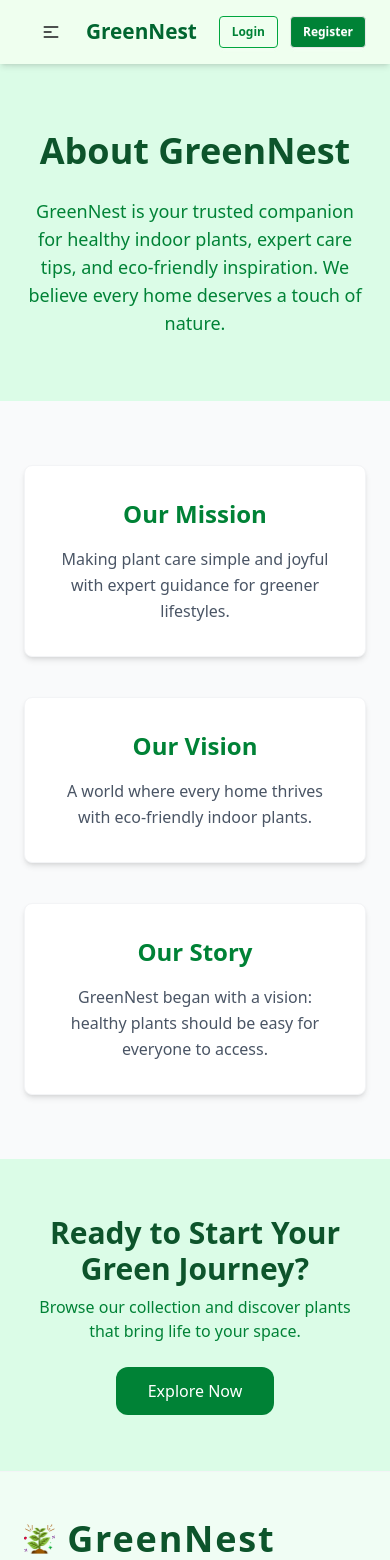
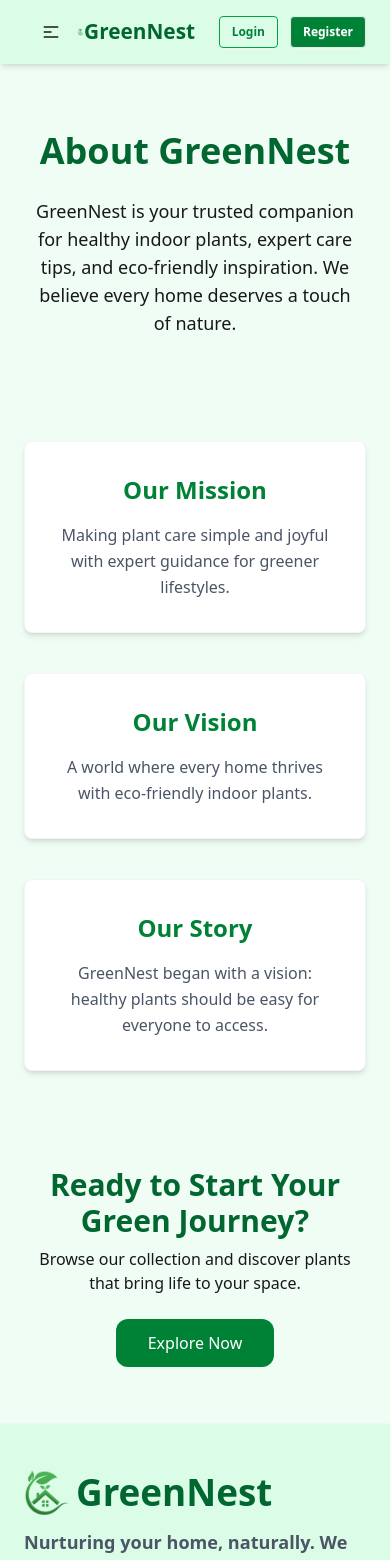
Before and after one commit to Islamul-Hoque/GreenNest, a React (Vite) app: page /about in a window 390 px wide. Shown: the top 1560 px of the page. Built offline with nearby package versions, Linux system fonts and the light colour scheme; no server answers.

Commit message:
feat(about): update About section with improved hero, mission/vision/story cards, and CTA

```diff
--- a/src/Components/ExpertCard.jsx
+++ b/src/Components/ExpertCard.jsx
@@ -21,7 +21,7 @@ const ExpertCard = () => {
     };
 
     return (
-        <div className="pt-12 pb-16 bg-gray-100">
+        <div className="pt-12 pb-16">
             <div className="mx-auto px-4">
                 <motion.h2 initial={{ opacity: 0, y: -20 }} whileInView={{ opacity: 1, y: 0 }}  transition={{ duration: 0.8 }}  viewport={{ once: true }} className="text-3xl md:text-4xl font-extrabold text-center text-green-800 mb-10" > Meet Our Green Experts </motion.h2>
 
--- a/src/Components/Footer.jsx
+++ b/src/Components/Footer.jsx
@@ -5,14 +5,14 @@ import logo from '../assets/logo.png'
 
 const Footer = () => {
     return (
-        <footer className="bg-green-50 text-gray-800 border-t border-gray-100">
+        <footer className="bg-green-100 text-gray-800 border-t border-gray-100">
             <div className="mx-auto px-6 md:px-8 py-12">
 
                 <div className="grid grid-cols-2 md:grid-cols-5 gap-10">
                     <div className="col-span-2 space-y-2 -mt-2">
                         <Link to="/" className="flex items-center gap-3">
-                            <div className="rounded-full"> <img className="w-[1.95rem]" src={logo} alt="" /> </div>
-                            <span className="text-[2.25rem] font-extrabold text-green-900 tracking-wider">GreenNest</span>
+                            <div className="rounded-full"> <img className="w-[3rem]" src={logo} alt="" /> </div>
+                            <h1 className="text-[2.3rem] -ml-2 font-bold text-green-800 ">GreenNest</h1>
                         </Link>
                         <p className="text-[1.13rem] text-gray-600 border-lime-400 font-semibold"> Nurturing your home, naturally. We connect people with the perfect plants for a healthier, greener living space. </p>
                     </div>
--- a/src/Components/Navbar.jsx
+++ b/src/Components/Navbar.jsx
@@ -27,7 +27,7 @@ export default function Navbar() {
     );
 
     return (
-        <div className="navbar bg-[#eaffeaba] px-6 md:px-14 shadow-md sticky top-0 z-40">
+        <div className="navbar bg-green-100 px-6 md:px-14 shadow-md sticky top-0 z-40">
 
             <div className="navbar-start">
                 <div className="dropdown">
@@ -36,8 +36,8 @@ export default function Navbar() {
                 </div>
 
                 <Link to="/" className="flex items-center gap-2">
-                    <div className="rounded-full"> <img className="w-[1.9rem]" src={logo} alt="" /> </div>
-                    <h1 className="text-[1.3rem] font-bold text-green-800 ">GreenNest</h1>
+                    <div className="rounded-full"> <img className="w-[2.2rem]" src={logo} alt="" /> </div>
+                    <h1 className="text-[1.3rem] -ml-2 font-bold text-green-800 ">GreenNest</h1>
                 </Link>
             </div>
 
--- a/src/Components/PlantCareTips.jsx
+++ b/src/Components/PlantCareTips.jsx
@@ -21,7 +21,7 @@ const PlantCareTips = () => {
   };
 
   return (
-    <div className="bg-gray-100 py-16">
+    <div className=" py-16">
       <div className="mx-auto max-w-6xl text-center mb-12">
         <motion.h2  initial={{ opacity: 0, y: -20 }}  whileInView={{ opacity: 1, y: 0 }}  transition={{ duration: 0.8 }}  className="text-[1.85rem] md:text-[2.3rem] font-extrabold text-green-800" >  Plant Care Tips  </motion.h2>
       </div>
--- a/src/Components/PlantOfTheWeek .jsx
+++ b/src/Components/PlantOfTheWeek .jsx
@@ -13,7 +13,7 @@ const PlantOfTheWeekSection = () => {
   };
 
   return (
-    <div className="bg-gray-100 pb-16 -mt-2">
+    <div className="pb-16 -mt-2">
       <div className="mx-auto px-4">
         <h2 className="text-[2.3rem] font-extrabold text-green-800 text-center mb-10"> Plant of the Week</h2>
 
--- a/src/Pages/About.jsx
+++ b/src/Pages/About.jsx
@@ -1,7 +1,6 @@
 import React from "react";
 import { motion } from "framer-motion";
 
-// JSON data for About cards
 const aboutData = [
 
   {
@@ -24,50 +23,25 @@ const aboutData = [
   },
 ];
 
-
 const About = () => {
   return (
-    <div className="w-full bg-gray-50">
+    <div className="w-full bg-gray-50 ">
       {/* Hero Section */}
-      <section className="bg-green-100 py-16 px-6 md:px-12">
-        <div className="max-w-4xl mx-auto text-center">
-          <motion.h1
-            initial={{ opacity: 0, y: -40 }}
-            animate={{ opacity: 1, y: 0 }}
-            transition={{ duration: 0.8 }}
-            className="text-4xl md:text-5xl font-extrabold text-green-900 leading-tight"
-          >
-            About GreenNest
+      <section className="bg-green-50 py-16 px-6 md:px-14">
+        <div className=" mx-auto text-center">
+          <motion.h1  initial={{ opacity: 0, y: -40 }}  animate={{ opacity: 1, y: 0 }} transition={{ duration: 0.8 }}  className="text-4xl md:text-5xl font-extrabold text-green-800 leading-tight" >  About GreenNest
           </motion.h1>
-          <motion.p
-            initial={{ opacity: 0 }}
-            animate={{ opacity: 1 }}
-            transition={{ duration: 1, delay: 0.2 }}
-            className="text-green-700 mt-6 text-lg md:text-xl max-w-3xl mx-auto"
-          >
-            GreenNest is your trusted companion for healthy indoor plants,
-            expert care tips, and eco‑friendly inspiration. We believe every
-            home deserves a touch of nature.
-          </motion.p>
+          <motion.p  initial={{ opacity: 0 }}  animate={{ opacity: 1 }} transition={{ duration: 1, delay: 0.2 }}  className=" mt-6 text-lg md:text-xl w-[94%] md:w-[85%] text-center mx-auto" > GreenNest is your trusted companion for healthy indoor plants, expert care tips, and eco‑friendly inspiration. We believe every home deserves a touch of nature.  </motion.p>
         </div>
       </section>
 
       {/* Mission, Vision, Story Cards */}
-      <section className="py-16 px-6 md:px-12 max-w-6xl mx-auto">
+      <section className="py-10 bg-green-50 mx-auto px-6 md:px-14">
         <div className="grid md:grid-cols-3 gap-10">
           {aboutData.map((item, index) => (
-            <motion.div
-              key={item.id}
-              initial={{ opacity: 0, y: 60 }}
-              whileInView={{ opacity: 1, y: 0 }}
-              exit={{ opacity: 0, y: 60 }}
-              transition={{ duration: 0.6, delay: index * 0.2 }}
-              viewport={{ once: false, amount: 0.3 }} // scroll এ আসলে animate হবে, বাইরে গেলে invisible হবে
-              className="bg-white shadow-md rounded-lg p-8 border border-gray-100 flex flex-col items-center justify-center text-center hover:shadow-lg transition duration-300"
-            >
-              <h2 className="text-2xl font-bold text-green-700 mb-4">
-                {item.title}
-              </h2>
+            <motion.div key={item.id} initial={{ opacity: 0, y: 60 }} whileInView={{ opacity: 1, y: 0 }} exit={{ opacity: 0, y: 60 }} transition={{ duration: 0.6, delay: index * 0.2 }}  viewport={{ once: false, amount: 0.3 }}
+              className="bg-white shadow-md rounded-lg p-8 border border-gray-100 flex flex-col items-center justify-center text-center hover:shadow-lg transition duration-300" >
+              <h2 className="text-2xl font-bold text-green-700 mb-4"> {item.title}</h2>
               <p className="text-gray-600 leading-relaxed">{item.description}</p>
             </motion.div>
           ))}
@@ -75,33 +49,10 @@ const About = () => {
       </section>
 
       {/* CTA */}
-      <section className="py-14 bg-green-100 px-6 text-center">
-        <motion.h2
-          initial={{ opacity: 0, y: 20 }}
-          whileInView={{ opacity: 1, y: 0 }}
-          transition={{ duration: 0.6 }}
-          viewport={{ once: true }}
-          className="text-3xl font-bold text-green-900"
-        >
-          Ready to Start Your Green Journey?
-        </motion.h2>
-        <motion.p
-          initial={{ opacity: 0 }}
-          whileInView={{ opacity: 1 }}
-          transition={{ duration: 0.8, delay: 0.2 }}
-          viewport={{ once: true }}
-          className="text-green-700 mt-2"
-        >
-          Browse our collection and discover plants that bring life to your space.
-        </motion.p>
-        <motion.a
-          href="/plants"
-          whileHover={{ scale: 1.05 }}
-          whileTap={{ scale: 0.95 }}
-          className="mt-6 inline-block bg-green-700 text-white px-8 py-3 rounded-xl hover:bg-green-800 duration-200"
-        >
-          Explore Now
-        </motion.a>
+      <section className="py-14 bg-green-50 text-center px-6 md:px-14">
+        <motion.h2 initial={{ opacity: 0, y: 20 }} whileInView={{ opacity: 1, y: 0 }} transition={{ duration: 0.6 }} viewport={{ once: true }} className="text-3xl font-bold text-green-800">  Ready to Start Your Green Journey? </motion.h2>
+        <motion.p initial={{ opacity: 0 }} whileInView={{ opacity: 1 }} transition={{ duration: 0.8, delay: 0.2 }} viewport={{ once: true }} className=" mt-2" > Browse our collection and discover plants that bring life to your space. </motion.p>
+        <motion.a href="/plants" whileHover={{ scale: 1.05 }} whileTap={{ scale: 0.95 }} className="mt-6 inline-block bg-green-700 text-white px-8 py-3 rounded-xl hover:bg-green-800 duration-200" > Explore Now  </motion.a>
       </section>
     </div>
   );
--- a/src/Pages/MyProfile.jsx
+++ b/src/Pages/MyProfile.jsx
@@ -28,12 +28,8 @@ const MyProfile = () => {
     }
 
     return (
-        <div className="min-h-screen flex flex-col">
-            <header>
-                <Navbar />
-            </header>
-
-            <main className="bg-gray-100 py-12">
+        <div className="min-h-screen bg-gray-100 flex flex-col -mb-10">
+            <main className="mt-16 pb-25">
                 <div className=" w-[88%] md:w-[40%] mx-auto bg-white p-6 rounded-[0.6rem] shadow">
                     <div className="flex flex-col items-center mb-6">
                         <h2 className="text-[1.5rem] font-bold text-green-800 mb-6">My Profile</h2>
@@ -57,10 +53,6 @@ const MyProfile = () => {
                     </form>
                 </div>
             </main>
-
-            <footer>
-                <Footer />
-            </footer>
         </div>
     );
 };
```
Also changed, not shown: src/Components/PlantsCard.jsx (+8 -36 lines), src/Components/Testimonials.jsx (added, +117 -0 lines), src/Layouts/HomeLayout.jsx (+12 -7 lines), src/Pages/Plants.jsx (+11 -16 lines), src/assets/logo.png, src/assets/logo2.png (added).
